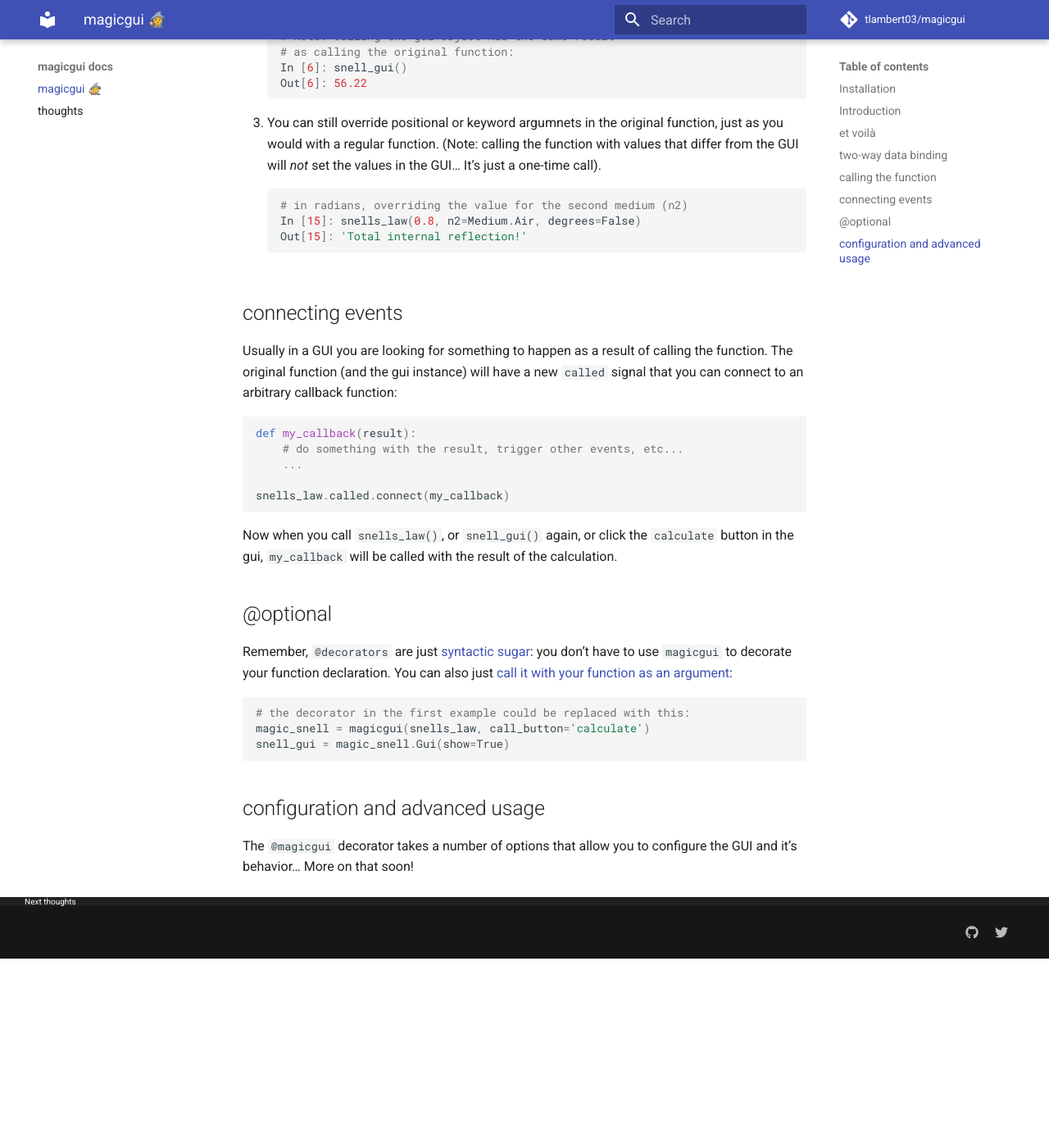
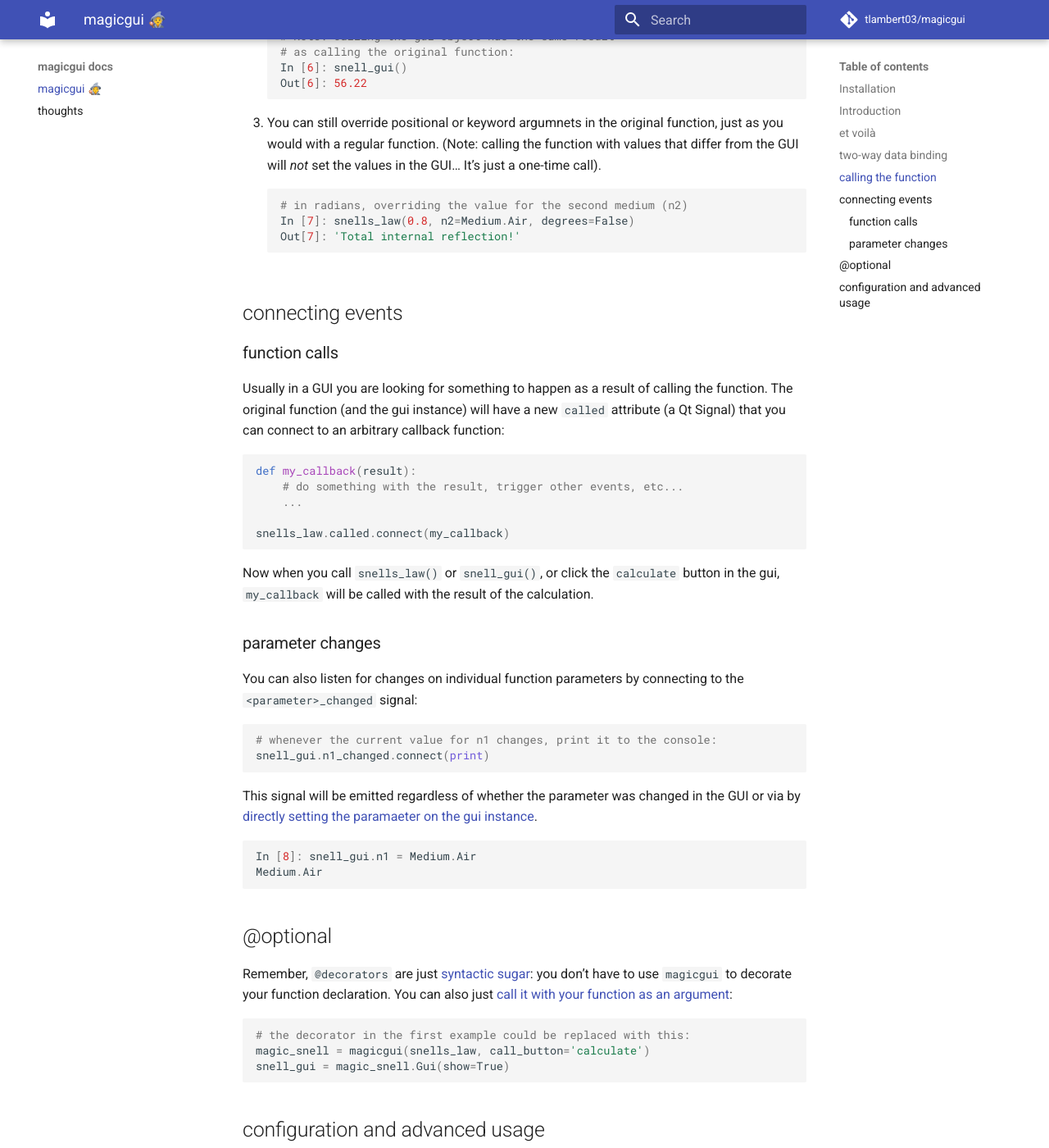
Before and after one commit to pyapp-kit/magicgui, an MkDocs documentation site: the page built from docs/index.md, in a window 1280 px wide and 1400 px high, scrolled down 2383 px. Shown: the whole window at 82% size. Built offline with MkDocs 1.6.1 and Material for MkDocs 9.7.7, drawn with Linux system fonts in a browser that asks for light colours; comment, search, counter and statistics services are not loaded; before the commit the page ends 3552 px from its top, so only the background shows below that.

Commit message:
connect _changed signal

````diff
--- a/docs/index.md
+++ b/docs/index.md
@@ -119,15 +119,17 @@ We can call our function in a few ways:
 
     ```python
     # in radians, overriding the value for the second medium (n2)
-    In [15]: snells_law(0.8, n2=Medium.Air, degrees=False)
-    Out[15]: 'Total internal reflection!'
+    In [7]: snells_law(0.8, n2=Medium.Air, degrees=False)
+    Out[7]: 'Total internal reflection!'
     ```
 
 ## connecting events
 
+### function calls
+
 Usually in a GUI you are looking for something to happen as a result of calling the
-function.  The original function (and the gui instance) will have a new `called` signal
-that you can connect to an arbitrary callback function:
+function.  The original function (and the gui instance) will have a new `called`
+attribute (a Qt Signal) that you can connect to an arbitrary callback function:
 
 ```python
 def my_callback(result):
@@ -137,8 +139,27 @@ def my_callback(result):
 snells_law.called.connect(my_callback)
 ```
 
-Now when you call `snells_law()`, or `snell_gui()` again, or click the `calculate` button
+Now when you call `snells_law()` or `snell_gui()`, or click the `calculate` button
 in the gui, `my_callback` will be called with the result of the calculation.
+
+### parameter changes
+
+You can also listen for changes on individual function parameters by connecting to the
+`<parameter>_changed` signal:
+
+```python
+# whenever the current value for n1 changes, print it to the console:
+snell_gui.n1_changed.connect(print)
+```
+
+This signal will be emitted regardless of whether the parameter was changed in the GUI or
+via by [directly setting the paramaeter on the gui instance](#two-way-data-binding).
+
+```python
+In [8]: snell_gui.n1 = Medium.Air
+Medium.Air
+```
+
 
 ## @optional
 
--- a/mkdocs.yml
+++ b/mkdocs.yml
@@ -32,3 +32,5 @@ markdown_extensions:
   - pymdownx.superfences # https://facelessuser.github.io/pymdown-extensions/extensions/superfences/
   - pymdownx.emoji # https://facelessuser.github.io/pymdown-extensions/extensions/emoji/
   - pymdownx.details # https://facelessuser.github.io/pymdown-extensions/extensions/details/
+  - toc:
+      permalink: "&#128279;"
````
Also changed, not shown: 3 other files.
